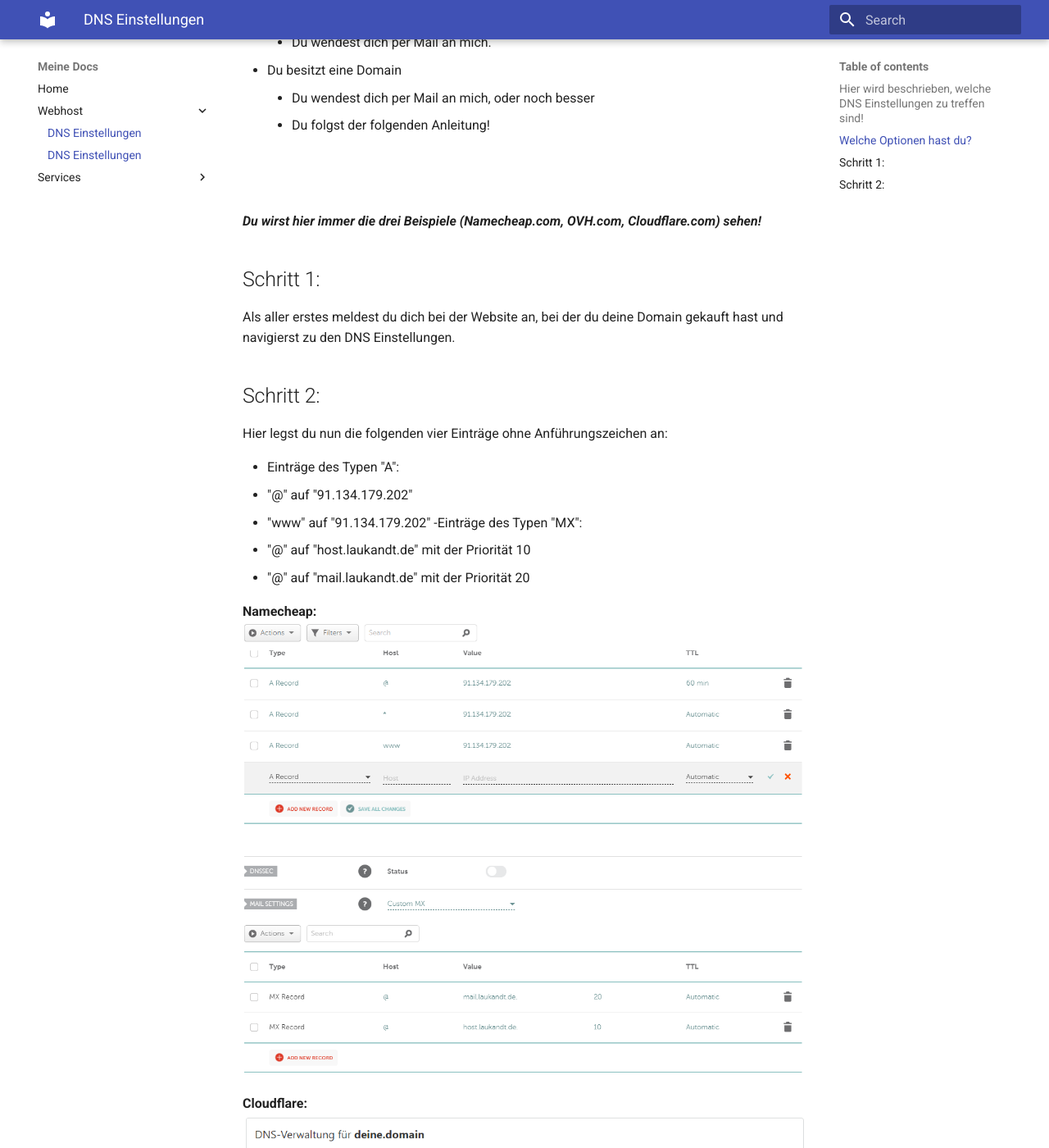
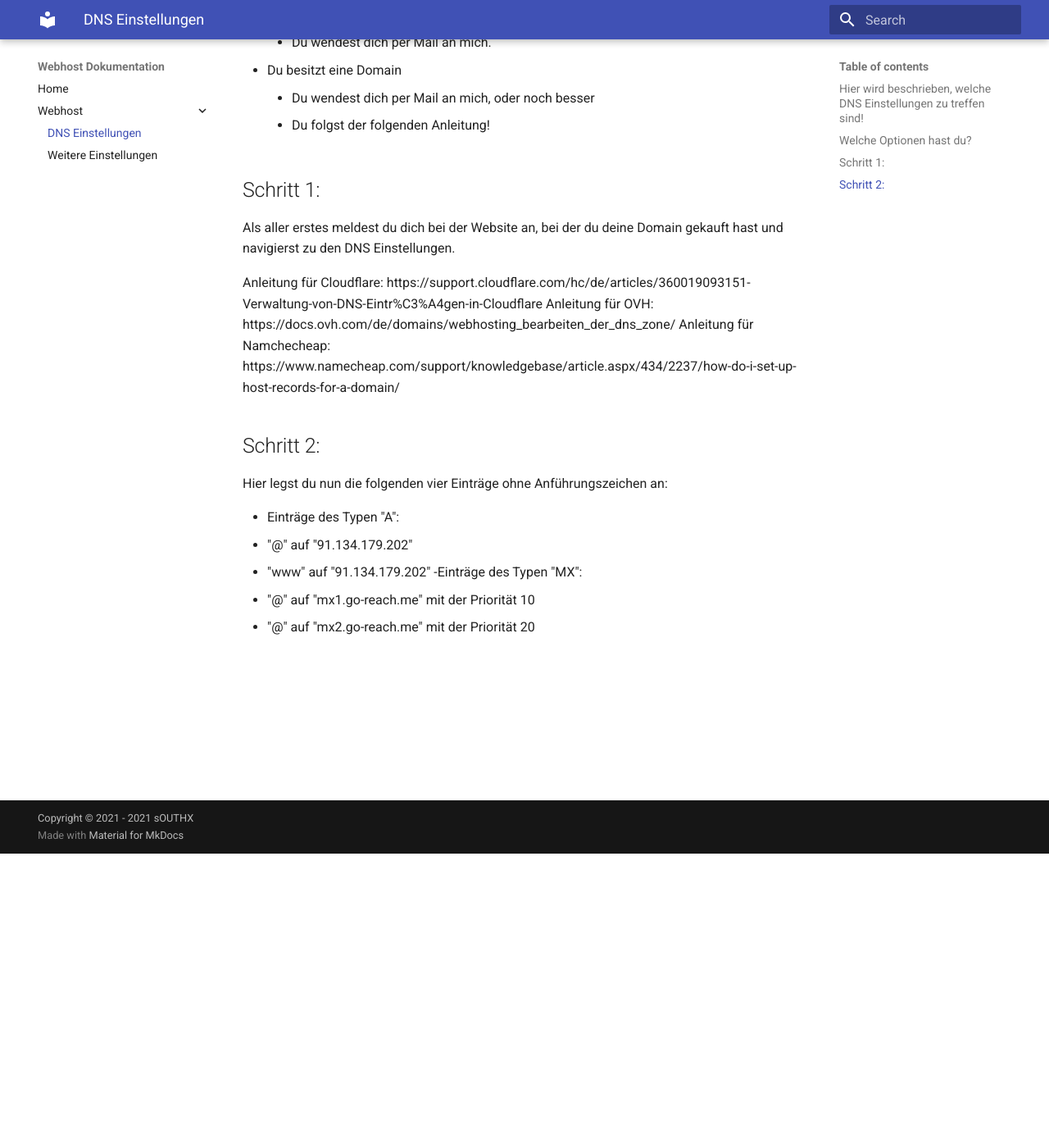
Before and after one commit to sOUTHX1337/docs, an MkDocs documentation site: the page built from docs/webhost/dns.md, in a window 1280 px wide and 1400 px high, scrolled down 359 px. Shown: the whole window at 82% size. Built offline with MkDocs 1.6.1 and Material for MkDocs 9.7.7, drawn with Linux system fonts in a browser that asks for light colours.

Commit message:
finalize dns settings

```diff
--- a/docs/webhost/dns.md
+++ b/docs/webhost/dns.md
@@ -12,12 +12,14 @@
     - Du wendest dich per Mail an mich, oder noch besser
     - Du folgst der folgenden Anleitung!
 
- <br><br>
 
-***Du wirst hier immer die drei Beispiele (Namecheap.com, OVH.com, Cloudflare.com) sehen!***
 
 ## Schritt 1:
 Als aller erstes meldest du dich bei der Website an, bei der du deine Domain gekauft hast und navigierst zu den DNS Einstellungen.
+
+Anleitung für Cloudflare: https://support.cloudflare.com/hc/de/articles/360019093151-Verwaltung-von-DNS-Eintr%C3%A4gen-in-Cloudflare
+Anleitung für OVH: https://docs.ovh.com/de/domains/webhosting_bearbeiten_der_dns_zone/
+Anleitung für Namchecheap: https://www.namecheap.com/support/knowledgebase/article.aspx/434/2237/how-do-i-set-up-host-records-for-a-domain/
 
 ## Schritt 2:
 Hier legst du nun die folgenden vier Einträge ohne Anführungszeichen an:
@@ -26,11 +28,5 @@
    - "@" auf "91.134.179.202"
    - "www" auf "91.134.179.202"
 -Einträge des Typen "MX":
-   - "@" auf "host.laukandt.de" mit der Priorität 10
-   - "@" auf "mail.laukandt.de" mit der Priorität 20
-
-**Namecheap:**![Namecheap](https://southx1337.github.io/docs/img/dns/nc-dns.png)
-
-**Cloudflare:**![Cloudflare](https://southx1337.github.io/docs/img/dns/cf-dns.png)
-
-Fortsetzung folgt!
+   - "@" auf "mx1.go-reach.me" mit der Priorität 10
+   - "@" auf "mx2.go-reach.me" mit der Priorität 20
--- a/mkdocs.yml
+++ b/mkdocs.yml
@@ -1,6 +1,6 @@
-site_name: Meine Docs
+site_name: Webhost Dokumentation
 site_url: https://southx1337.github.io/docs/
-site_author: sOUTHX
+site_author: Jonas
 site_description: You tell me
 copyright: Copyright &copy; 2021 - 2021 sOUTHX
 
@@ -13,8 +13,4 @@
   - Home: index.md
   - Webhost:
     - DNS Einstellungen: webhost/dns.md
-    - Folgt: webhost/dns.md
-  - Services:
-    - ReachMe: services/reach.md
-    - Terminfinder: services/terminfinder.md
-    - Private Bin: services/privatebin.md
+    - Weitere Einstellungen: https://hostinghandbuch.de/
```
Also changed, not shown: docs/services/privatebin.md (deleted, +0 -1 lines), docs/services/reach.md (deleted, +0 -2 lines), docs/services/terminfinder.md (deleted, +0 -9 lines), docs/img/dns/cf-dns.png (deleted), docs/img/dns/nc-dns.png (deleted).
